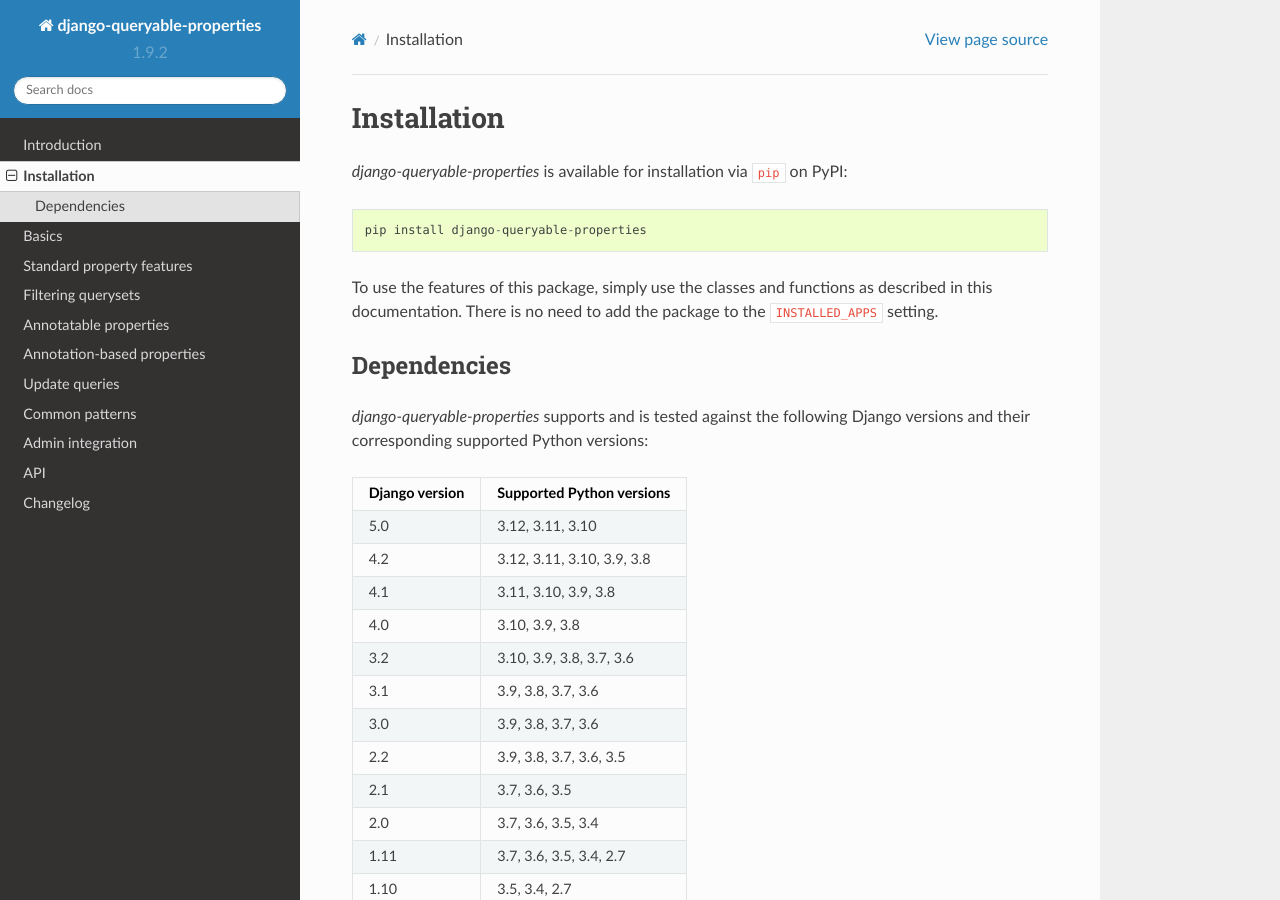
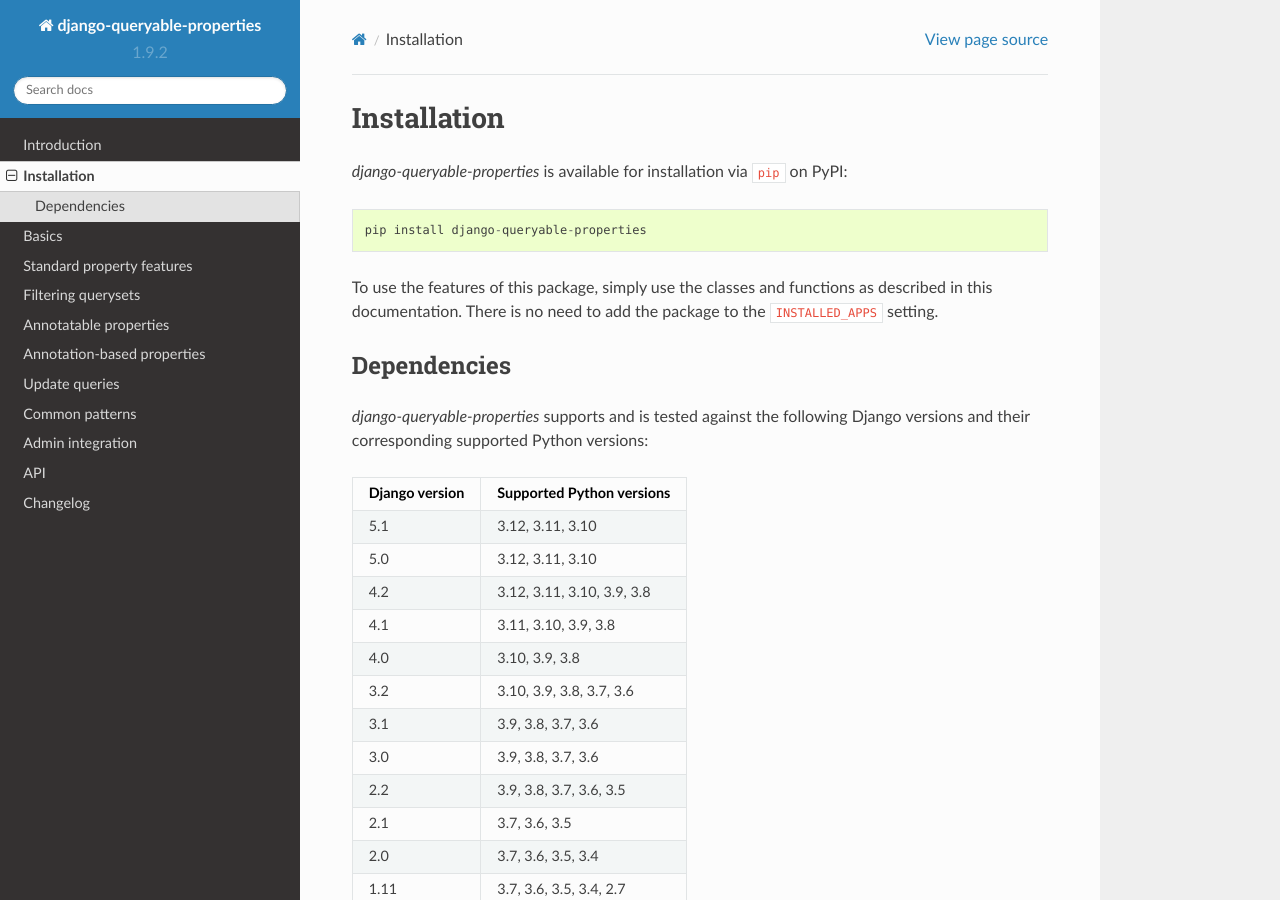
Before and after one commit to W1ldPo1nter/django-queryable-properties, a Sphinx documentation site: the page built from docs/installation.rst, in a window 1280 px wide and 900 px high. Built offline with Sphinx 7.4.7 and the Read the Docs theme 2.0.0, drawn with Linux system fonts in a browser that asks for light colours.

Commit message:
Documented Django 5.1 support and added changelog entry

```diff
--- a/CHANGELOG.rst
+++ b/CHANGELOG.rst
@@ -3,6 +3,8 @@
 
 master (unreleased)
 -------------------
+
+- Added support for Django 5.1
 
 1.9.2 (2024-03-06)
 ------------------
--- a/docs/installation.rst
+++ b/docs/installation.rst
@@ -17,6 +17,8 @@
 +----------------+----------------------------+
 | Django version | Supported Python versions  |
 +================+============================+
+| 5.1            | 3.12, 3.11, 3.10           |
++----------------+----------------------------+
 | 5.0            | 3.12, 3.11, 3.10           |
 +----------------+----------------------------+
 | 4.2            | 3.12, 3.11, 3.10, 3.9, 3.8 |
--- a/setup.py
+++ b/setup.py
@@ -93,6 +93,7 @@
         'Framework :: Django :: 4.1',
         'Framework :: Django :: 4.2',
         'Framework :: Django :: 5.0',
+        'Framework :: Django :: 5.1',
         'Intended Audience :: Developers',
         'License :: OSI Approved :: BSD License',
         'Operating System :: OS Independent',
```
